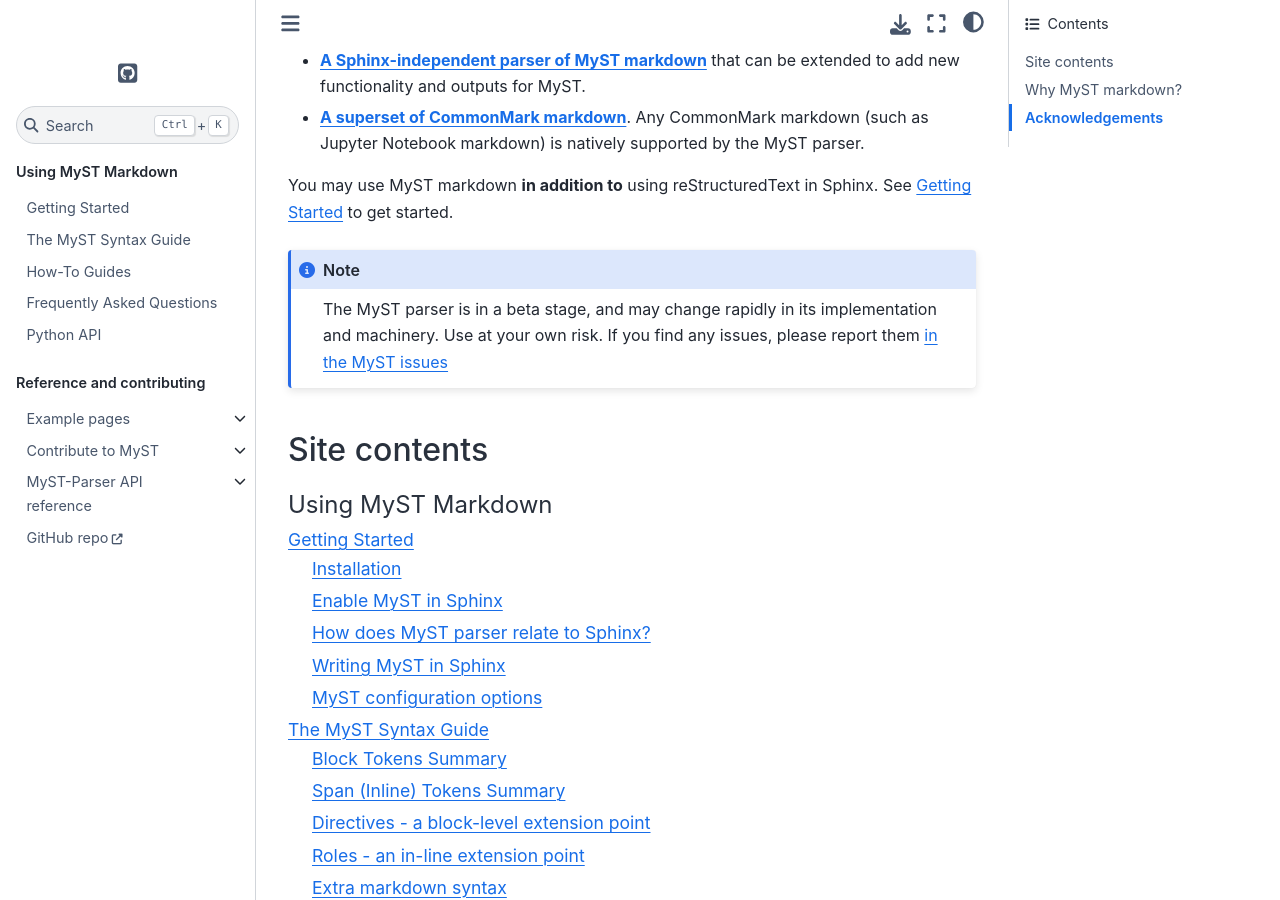
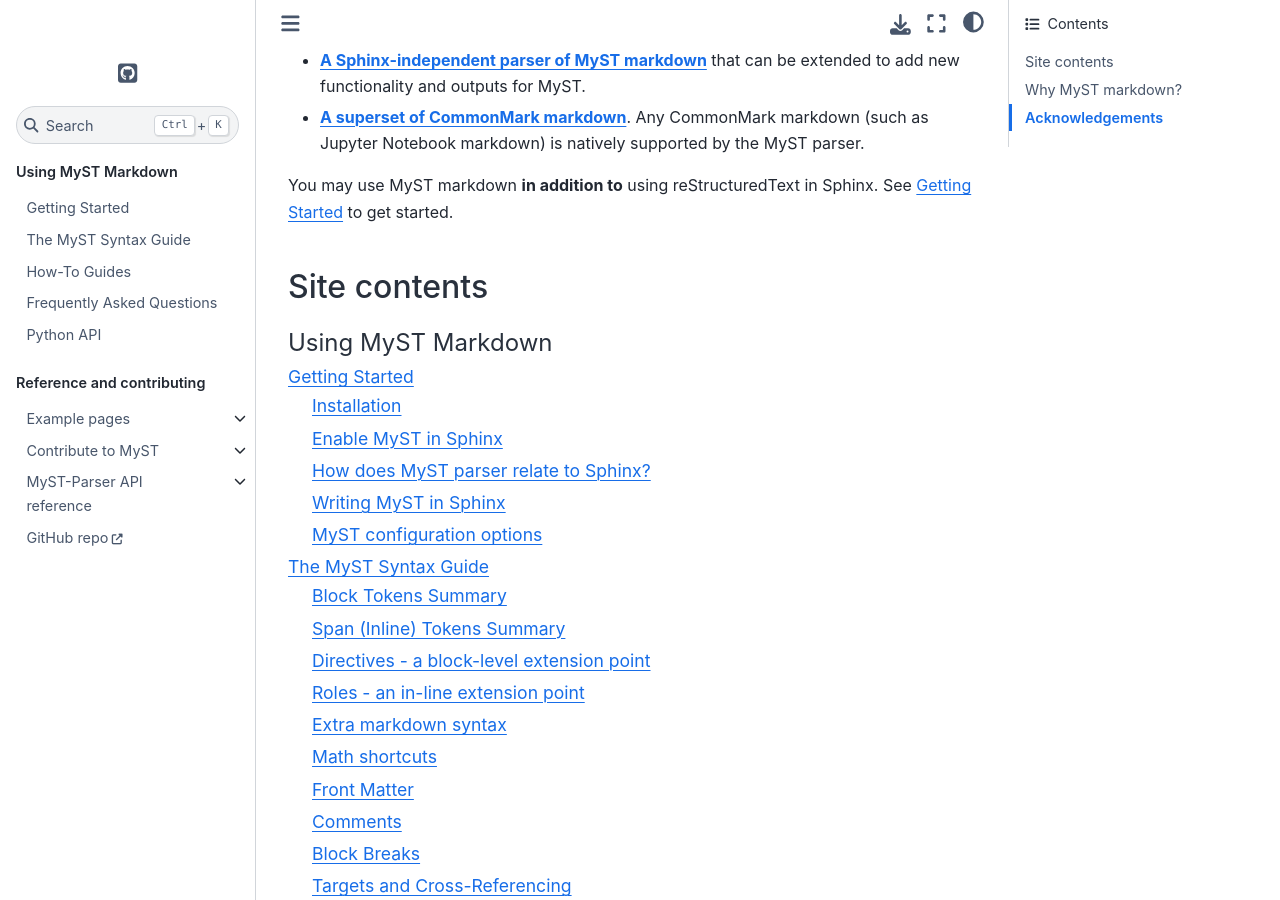
Before and after one commit to executablebooks/MyST-Parser, a Sphinx documentation site: the page built from docs/index.md, in a window 1280 px wide and 900 px high, scrolled down 543 px. Built offline with Sphinx 7.4.7 and the Sphinx Book theme 1.1.4, drawn with Linux system fonts in a browser that asks for light colours.

Commit message:
📚 DOCS: Remove beta warning

````diff
--- a/docs/index.md
+++ b/docs/index.md
@@ -27,12 +27,6 @@
 
 You may use MyST markdown **in addition to** using reStructuredText in Sphinx.
 See {doc}`using/intro` to get started.
-
-```{note}
-The MyST parser is in a beta stage, and may change rapidly in its implementation
-and machinery. Use at your own risk. If you find any issues, please report them
-[in the MyST issues](https://github.com/executablebooks/meta/issues/24)
-```
 
 ## Site contents
 
````
